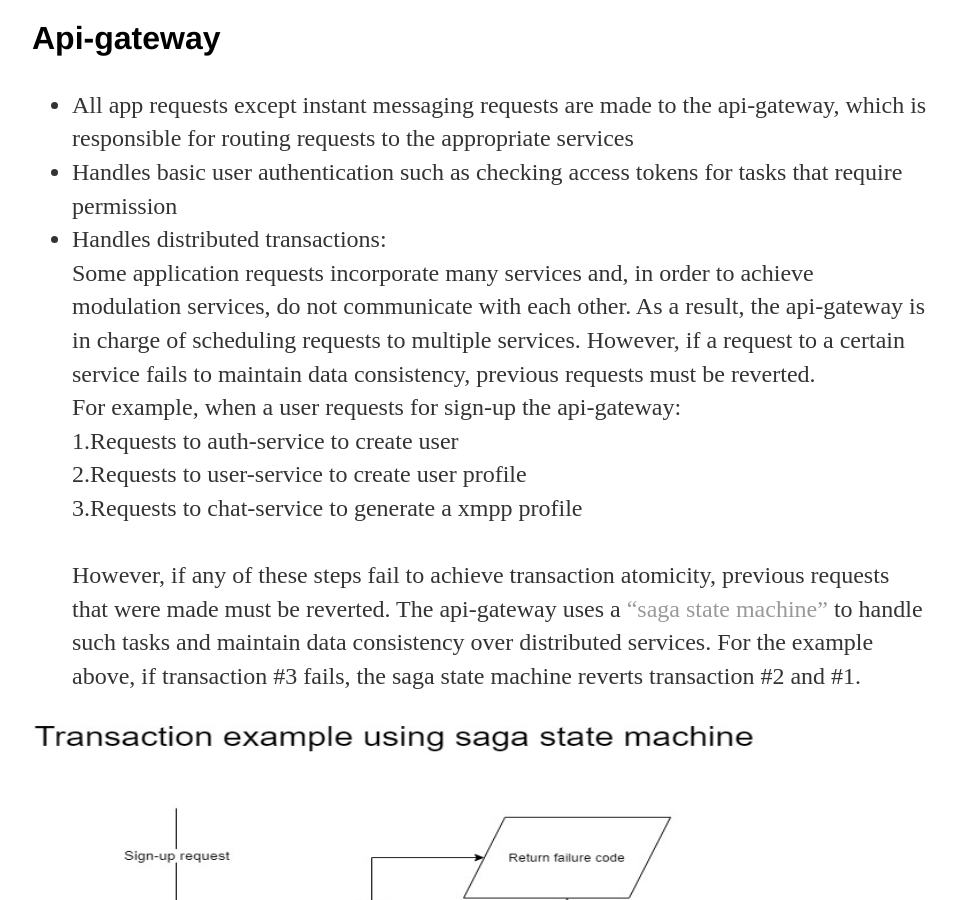
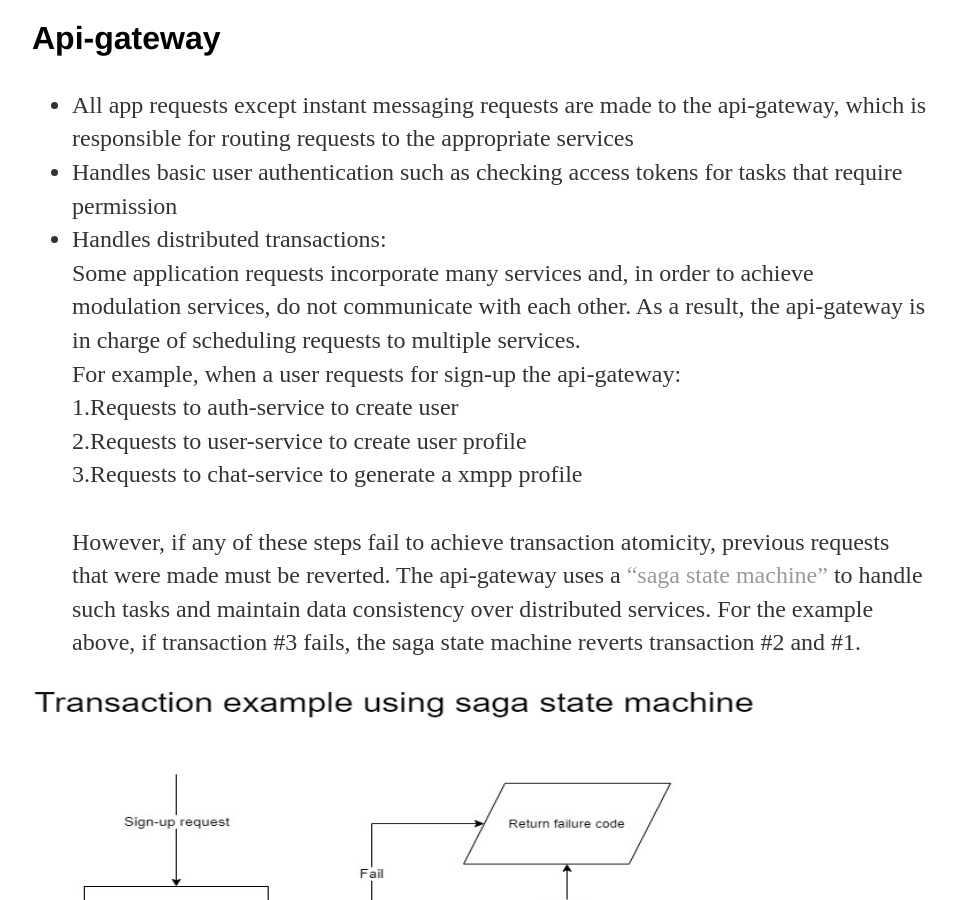
Before and after one commit to jcho7022/jcho7022.github.io, a Jekyll site: the page built from projects/float/index.html, in a window 1280 px wide and 900 px high, scrolled down 4054 px. Shown: the whole window, without its empty margins (160-1116 px from the left). Built offline with Jekyll 4.4.1, drawn with Linux system fonts in a browser that asks for light colours.

Commit message:
Update index.html

```diff
--- a/projects/float/index.html
+++ b/projects/float/index.html
@@ -77,8 +77,7 @@ title: "Float: Map Oriented Marketplace Application"
 	<li>Handles distributed transactions: <br>
           Some application requests incorporate many services and,
 		in order to achieve modulation services, do not communicate with each other.
-		As a result, the api-gateway is in charge of scheduling requests to multiple services.
-		However, if a request to a certain service fails to maintain data consistency, previous requests must be reverted.<br>
+		As a result, the api-gateway is in charge of scheduling requests to multiple services.<br>
           For example, when a user requests for sign-up the api-gateway:
 	  <br>
           1.Requests to auth-service to create user
```
